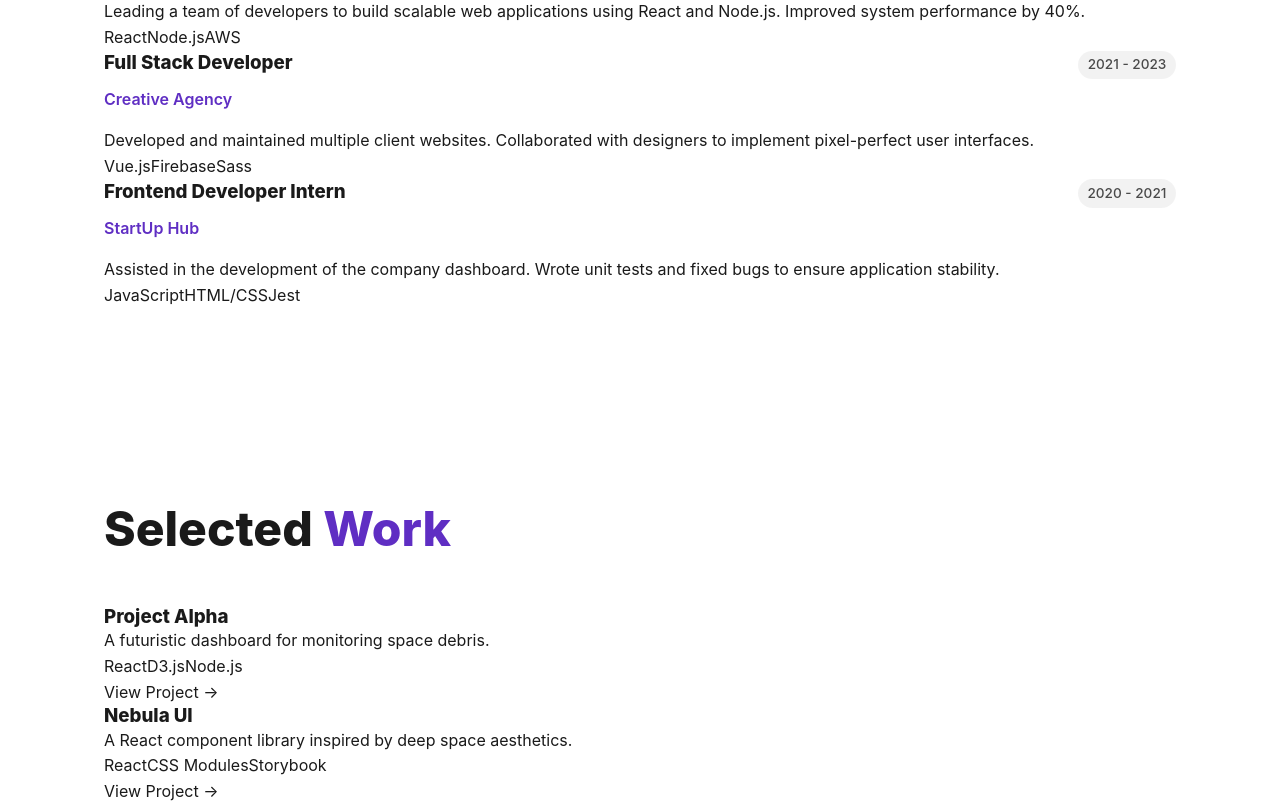
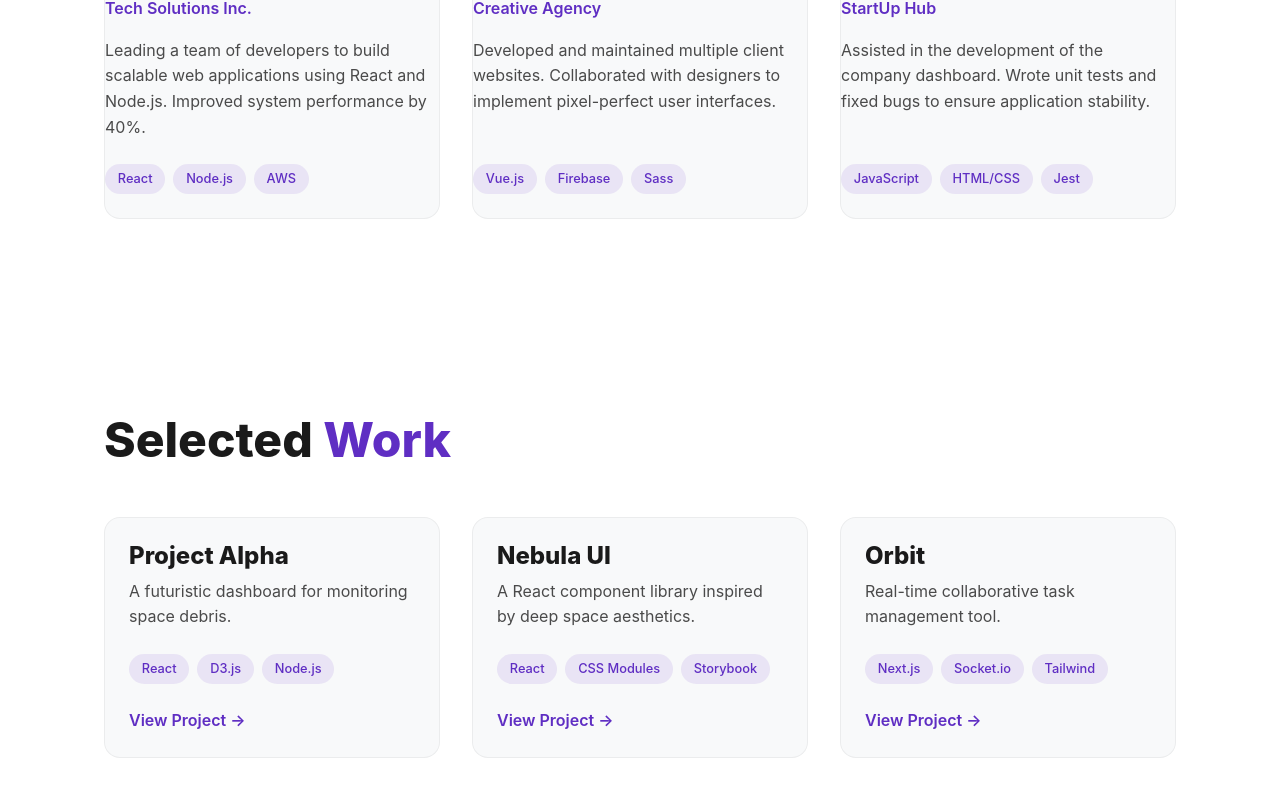
Before and after one commit to HipScout/HipScout.github.io, a React (Vite) app: page / in a window 1280 px wide. Shown: the part 1080-1883 px from the top of the page. Built offline with nearby package versions, Linux system fonts and the light colour scheme.

Commit message:
Enhance projects section with card layout

```diff
--- a/src/components/Projects.jsx
+++ b/src/components/Projects.jsx
@@ -32,6 +32,7 @@ const Projects = () => {
             <div className="projects-grid">
                 {projectsData.map((project) => (
                     <div key={project.id} className="project-card">
+                        <div className="project-content">
                             <h3 className="project-title">{project.title}</h3>
                             <p className="project-desc">{project.description}</p>
                             <div className="project-tags">
@@ -41,6 +42,7 @@ const Projects = () => {
                             </div>
                             <a href={project.link} className="project-link">View Project →</a>
                         </div>
+                    </div>
                 ))}
             </div>
         </section>
--- a/src/index.css
+++ b/src/index.css
@@ -356,6 +356,77 @@ a {
   }
 }
 
+/* Projects Section */
+.projects-grid {
+  display: grid;
+  grid-template-columns: repeat(auto-fit, minmax(300px, 1fr));
+  gap: 2rem;
+  margin-top: 2rem;
+}
+
+.project-card {
+  background: var(--surface-color);
+  border-radius: var(--radius-lg);
+  border: 1px solid var(--border-color);
+  overflow: hidden;
+  transition: transform 0.3s, box-shadow 0.3s;
+  display: flex;
+  flex-direction: column;
+}
+
+.project-card:hover {
+  transform: translateY(-5px);
+  box-shadow: 0 10px 30px -10px rgba(0, 0, 0, 0.1);
+}
+
+.project-content {
+  padding: 1.5rem;
+  flex: 1;
+  display: flex;
+  flex-direction: column;
+}
+
+.project-title {
+  font-size: 1.5rem;
+  margin-bottom: 0.5rem;
+  color: var(--text-primary);
+}
+
+.project-desc {
+  color: var(--text-secondary);
+  margin-bottom: 1.5rem;
+  flex-grow: 1;
+}
+
+.project-tags {
+  display: flex;
+  flex-wrap: wrap;
+  gap: 0.5rem;
+  margin-bottom: 1.5rem;
+}
+
+.tag {
+  font-size: 0.8rem;
+  padding: 0.3rem 0.8rem;
+  background: rgba(95, 46, 195, 0.1);
+  color: var(--accent-color);
+  border-radius: 20px;
+  font-weight: 500;
+}
+
+.project-link {
+  color: var(--accent-color);
+  font-weight: 600;
+  display: inline-flex;
+  align-items: center;
+  gap: 0.5rem;
+  transition: gap 0.2s;
+}
+
+.project-link:hover {
+  gap: 0.8rem;
+}
+
 /* Sections Global */
 .section {
   padding: 6rem 5%;
```
Lines whose indentation alone changed are shown as unchanged.
